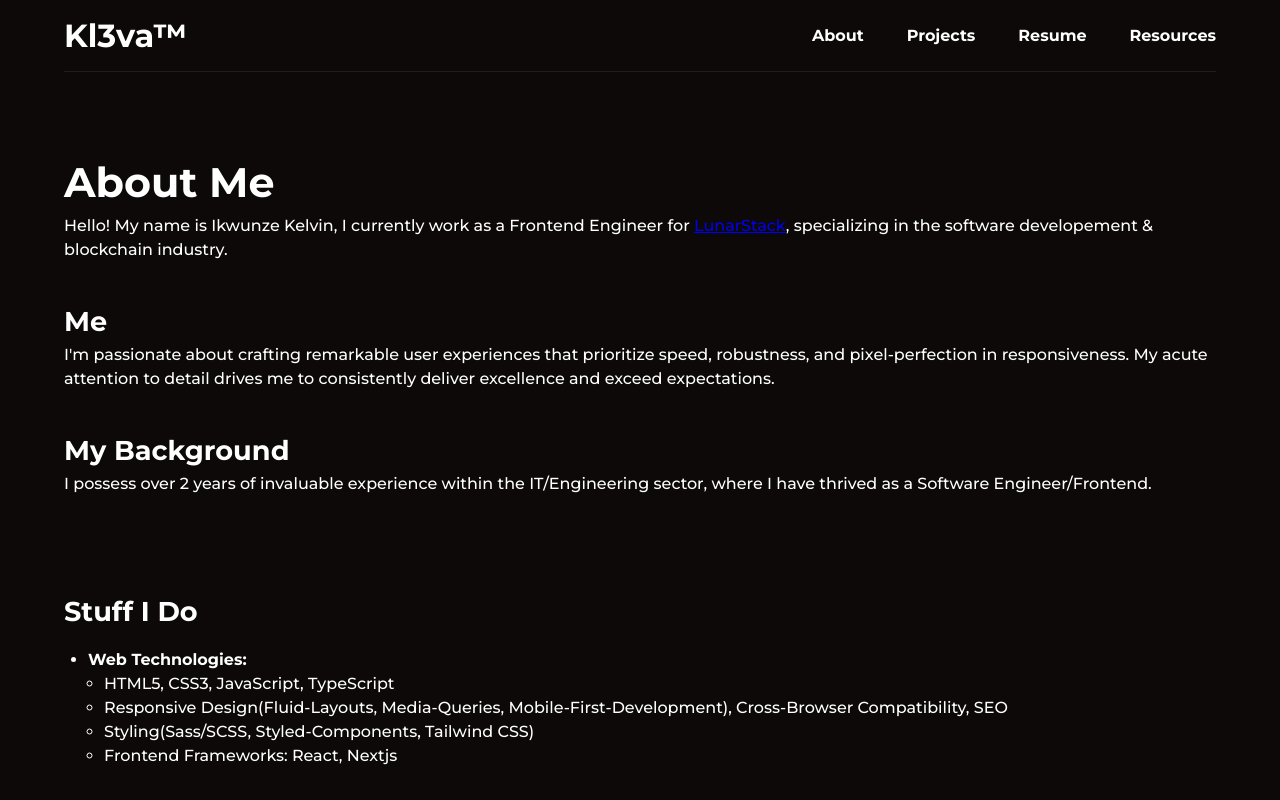
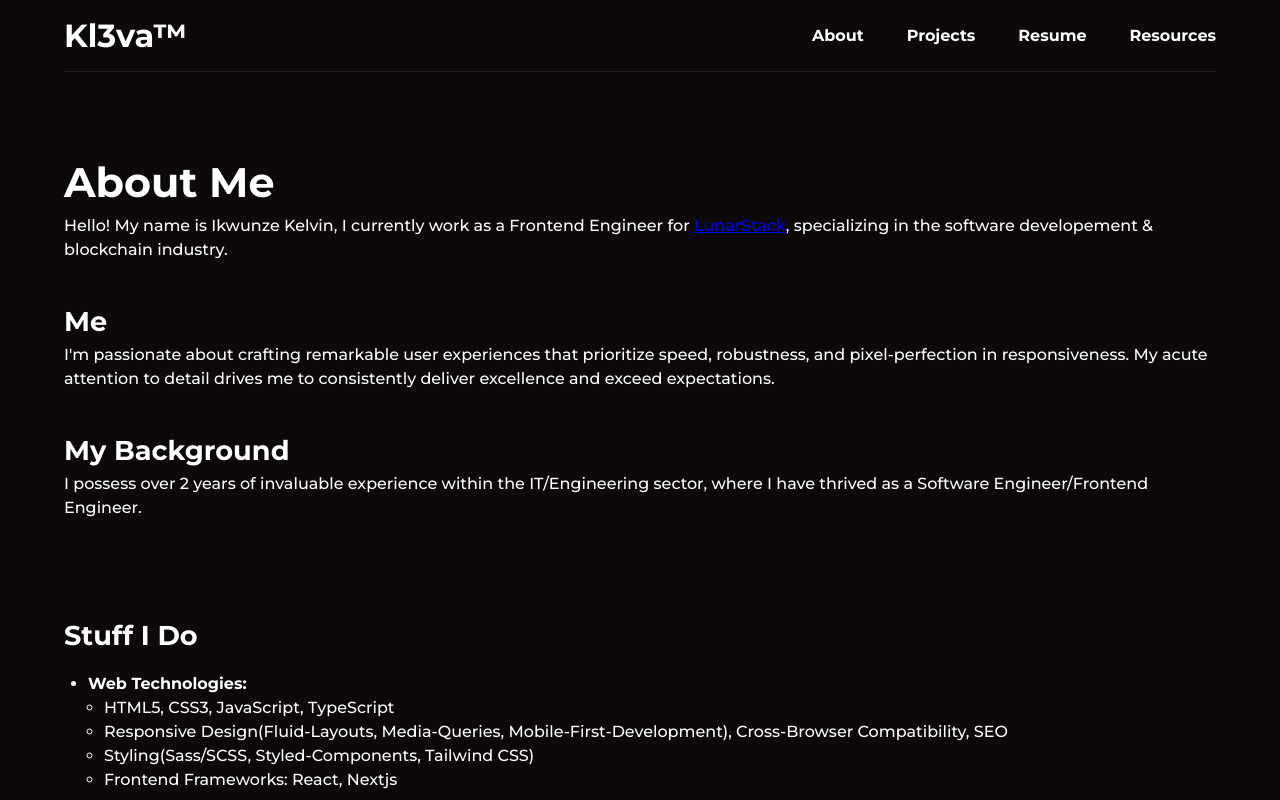
Before and after one commit to Kl3va/portfolio, a Next.js app: page /about in a window 1280 px wide. Shown: the top 800 px of the page. Built offline with nearby package versions, Linux system fonts and the light colour scheme.

Commit message:
feat: updated stacks

```diff
--- a/data/aboutData.ts
+++ b/data/aboutData.ts
@@ -5,7 +5,7 @@ export const aboutData = {
   },
   background: {
     title: 'My background',
-    text: 'I possess over 2 years of invaluable experience within the IT/Engineering sector, where I have thrived as a Software Engineer/Frontend.',
+    text: 'I possess over 2 years of invaluable experience within the IT/Engineering sector, where I have thrived as a Software Engineer/Frontend Engineer.',
   },
   workedWith: {
     mainTitle: 'Stuff I do',
```
